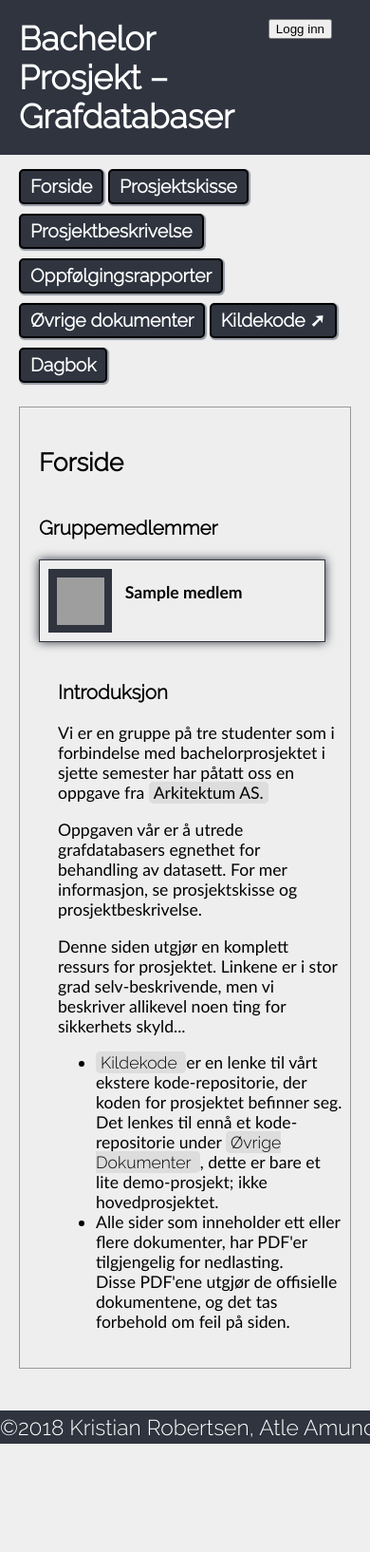
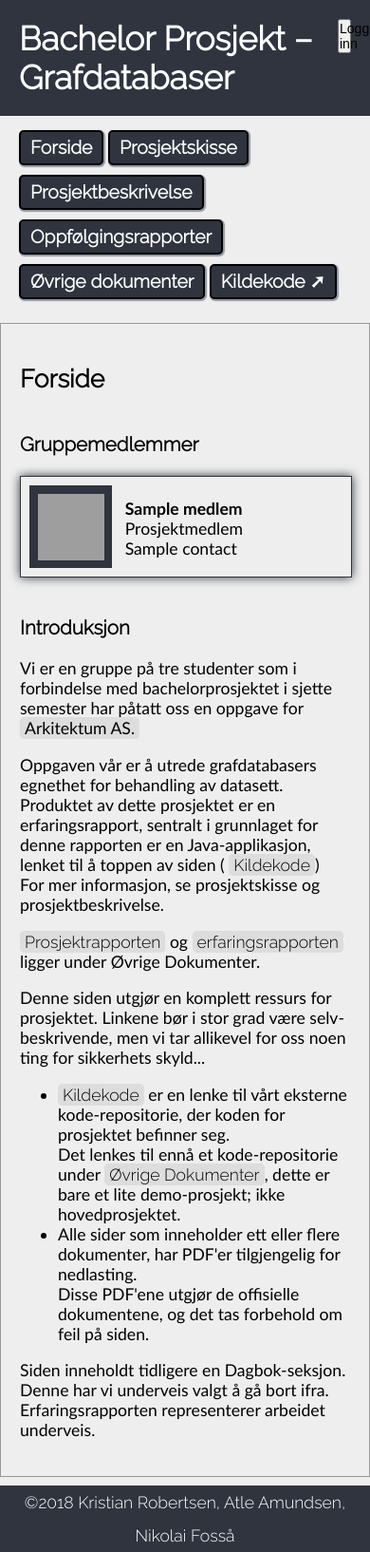
Before and after one commit to hrkristian/BachelorWeb, a Django app: template organizer/templates/organizer/home.html in a window 390 px wide; the page is wider, and only the part inside the window is pictured. Shown: that part at 95% size. Before the commit the page ends 1520 px from the top of that part, so only its background shows below. Run offline with Django 3.2, Linux system fonts and the light colour scheme; the template is opened without the code that fills it: most values are stand-ins (such as "Sample title", 1, 10 or a date in 2020); grey boxes are pictures that could not be loaded.

Commit message:
Final commit?

```diff
--- a/organizer/static/organizer/beskrivelse.css
+++ b/organizer/static/organizer/beskrivelse.css
@@ -1,3 +1,9 @@
+@media screen and (max-width: 500px) {
+  #milestone-wrapper {
+    overflow-x: scroll;
+  }
+}
+
 .table_ansvar td:first-of-type {
   width: 200px;
 }
--- a/organizer/static/organizer/home.css
+++ b/organizer/static/organizer/home.css
@@ -1,3 +1,18 @@
+@media screen and (max-width: 500px) {
+  #flex_two {
+    min-width: 0 !important;
+    padding: 0 !important;
+  }
+  #flex_one {
+    min-width: 0 !important;
+    width: 100%;
+  }
+  .medlem_section {
+    /* padding-right: 10px; */
+    width: 100%;
+  }
+}
+
 .raled {
   font-family: 'Raleway', sans-serif;
 }
@@ -9,7 +24,7 @@
 }
 #flex_one {
   max-width: 600px;
-  min-width: 300px;
+  min-width: 400px;
 }
 .flex_item {
   flex-basis: auto;
@@ -33,9 +48,9 @@
 }
 .medlem_section_image {
   display: inline-block;
-  vertical-align: top;
-  width: 50px;
-  height: 50px;
+  vertical-align: center;
+  width: 70px;
+  height: 70px;
   background-color: rgb(47, 52, 63);
   color: white;
   padding: 0.5em;
--- a/organizer/static/organizer/status.css
+++ b/organizer/static/organizer/status.css
@@ -1,3 +1,9 @@
+@media screen and (max-width: 500px) {
+  .status-flex-item {
+    min-width: 100% !important;
+  }
+}
+
 .tableHeader {
   color: #fff;
   background: #000;
--- a/organizer/templates/organizer/beskrivelse.html
+++ b/organizer/templates/organizer/beskrivelse.html
@@ -10,7 +10,7 @@
 <a class="nav_item" id="file_link" href="{% static 'docs/Prosjektbeskrivelse_Kano.pdf' %}">
   Nedlastbar PDF
 </a>
-<p>Obs! Forbehold om feil på siden, PFDen er det offisielle dokumentet.</p>
+{# <p>Obs! Forbehold om feil på siden, PFDen er det offisielle dokumentet.</p> #}
 
 <h3>Sammendrag</h3>
 <p>
@@ -219,6 +219,7 @@
   </tbody>
 </table>
 <h4>Milepælsplan</h4>
+<div id="milestone-wrapper">
 <table id="milestone">
   <thead>
     <tr>
@@ -286,6 +287,7 @@
     </tr>
   </tbody>
 </table>
+</div>
 <h3>Interessenter og rammebetingelser</h3>
 
 <h4>Interessenter</h4>
--- a/organizer/templates/organizer/home.html
+++ b/organizer/templates/organizer/home.html
@@ -10,18 +10,21 @@
 
 <div id="flex_container">
   {# Oversikt over medlemmer #}
-  <div class="flex_item">
+  <div class="flex_item" id="flex_one">
     <h3>Gruppemedlemmer</h3>
     {% for medlem in medlemmer %}
-    <div class="medlem_section" id="flex_one">
+    <div class="medlem_section">
       <div class="medlem_section_image">
         <img src="{% static 'images/profil_'|add:medlem.slug|add:'.jpg' %}" alt="Profile Picture" class="medlem_section_item">
       </div>
       <div class="medlem_section_details">
         <h4 class="medlem_section_item"> {{ medlem.name }}</h4>
         {% if medlem.slug == 'atle' %}
-        Prosjektleder
+        Prosjektleder<br>
+        {% else %}
+        Prosjektmedlem<br>
         {% endif %}
+        {{ medlem.contact }}
       </div>
     </div>
     {% endfor %}
@@ -31,29 +34,44 @@
     <h3>Introduksjon</h3>
     <p>
       Vi er en gruppe på tre studenter som i forbindelse med bachelorprosjektet
-      i sjette semester har påtatt oss en oppgave fra
+      i sjette semester har påtatt oss en oppgave for
       <a class="inline-link" target="_blank" href="https://www.arkitektum.no">
         Arkitektum AS.
       </a>
     </p>
     <p>
       Oppgaven vår er å utrede grafdatabasers egnethet for behandling av
-      datasett. For mer informasjon, se prosjektskisse og prosjektbeskrivelse.
+      datasett. Produktet av dette prosjektet er en erfaringsrapport,
+      sentralt i grunnlaget for denne rapporten er en Java-applikasjon,
+      lenket til å toppen av siden (
+      <a target="_blank" class="inline-link raled" href="https://github.com/gitsieg/Neo4Java">
+        Kildekode<!--
+      --></a>)
+      <br>
+      For mer informasjon, se prosjektskisse og prosjektbeskrivelse.
     </p>
     <p>
-      Denne siden utgjør en komplett ressurs for prosjektet. Linkene er i stor
-      grad selv-beskrivende, men vi beskriver allikevel noen ting for sikkerhets
+      <a href="{% static '/docs/Prosjektrapport - Datainnsetting i grafdatabasen Neo4j.pdf' %}"
+        class="raled inline-link">Prosjektrapporten</a> og
+      <a href="{% static '/docs/Erfaringsrapport - Datainnsetting i Neo4j.pdf' %}"
+        class="raled inline-link">erfaringsrapporten</a>
+      ligger under Øvrige Dokumenter.
+
+    </p>
+    <p>
+      Denne siden utgjør en komplett ressurs for prosjektet. Linkene bør i stor
+      grad være selv-beskrivende, men vi tar allikevel for oss noen ting for sikkerhets
       skyld...
       <ul>
         <li>
-          <a class="inline-link raled" href="https://github.com/gitsieg/Neo4Java">
-            Kildekode
-          </a> er en lenke til vårt ekstere
-          kode-repositorie, der koden for prosjektet befinner seg. <br>
+          <a target="_blank" class="inline-link raled" href="https://github.com/gitsieg/Neo4Java">
+            Kildekode<!--
+          --></a> er en lenke til vårt eksterne
+          kode-repositorie, der koden for prosjektet befinner seg.<br>
           Det lenkes til ennå et kode-repositorie under
           <a class="inline-link raled" href="{% url 'docs' %}">
-            Øvrige Dokumenter
-          </a>, dette er bare et lite demo-prosjekt; ikke hovedprosjektet.
+            Øvrige Dokumenter<!--
+          --></a>, dette er bare et lite demo-prosjekt; ikke hovedprosjektet.
         </li>
         <li>
           Alle sider som inneholder ett eller flere dokumenter, har
@@ -63,6 +81,10 @@
         </li>
       </ul>
     </p>
+    <p>
+      Siden inneholdt tidligere en Dagbok-seksjon. Denne har vi underveis
+      valgt å gå bort ifra. Erfaringsrapporten representerer arbeidet underveis.
+    </p>
   </div>
 </div>
 
--- a/static/site/style.css
+++ b/static/site/style.css
@@ -1,6 +1,27 @@
 /*
 * Dette er default stylesheet
 */
+@media screen and (max-width: 500px)  {
+  .header_logger_thinger button {
+    width: 1em !important;
+    margin: 20px 0 0 0;
+    padding: 0;
+    width: 1em !important;
+    font-size: 0.8em;
+  }
+  .header_logger_thinger {
+    margin: 0;
+  }
+  main {
+    margin-left: 0 !important;
+    margin-right: 0 !important;
+  }
+  footer {
+    white-space: normal !important;
+    font-size: 1rem !important;
+  }
+}
+
 .inline-link:hover {
   background-color: rgb(47, 52, 63);
   color: #fff;
--- a/templates/base.html
+++ b/templates/base.html
@@ -52,7 +52,7 @@
     <a class="nav_item" href="{% url 'status' %}">Oppfølgingsrapporter</a>
     <a class="nav_item" href="{% url 'docs' %}">Øvrige dokumenter</a>
     <a class="nav_item" target="_blank" href="https://github.com/gitsieg/Neo4Java">Kildekode ➚</a>
-    <a class="nav_item" href="{% url 'landing' %}">Dagbok</a>
+    <!-- <a class="nav_item" href="{% url 'landing' %}">Dagbok</a> -->
 
   </nav>
 
```
Also changed, not shown: organizer/templates/organizer/docs.html (+22 -11 lines), organizer/templates/organizer/status.html (+7 -2 lines), 3 other files.
